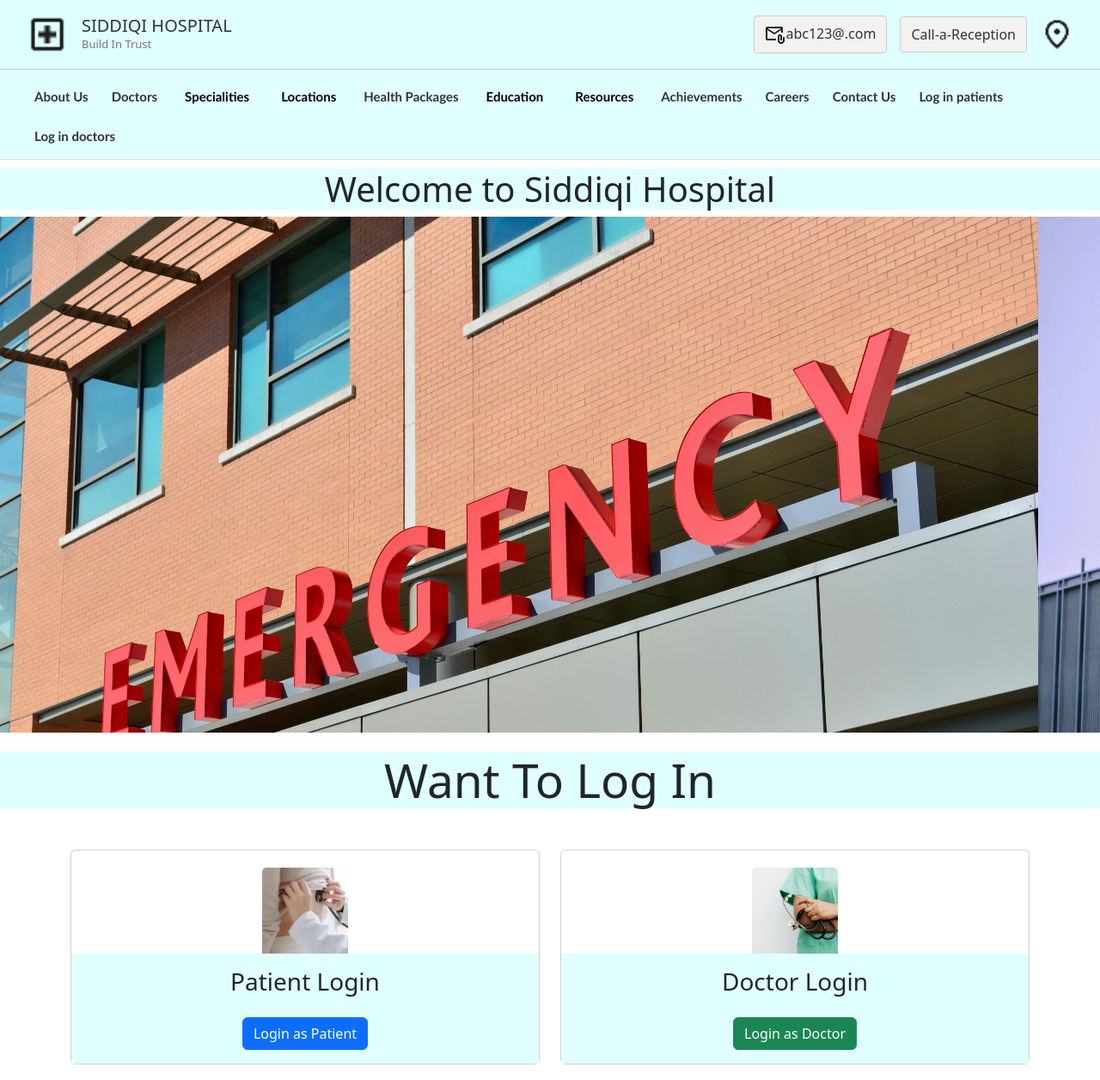
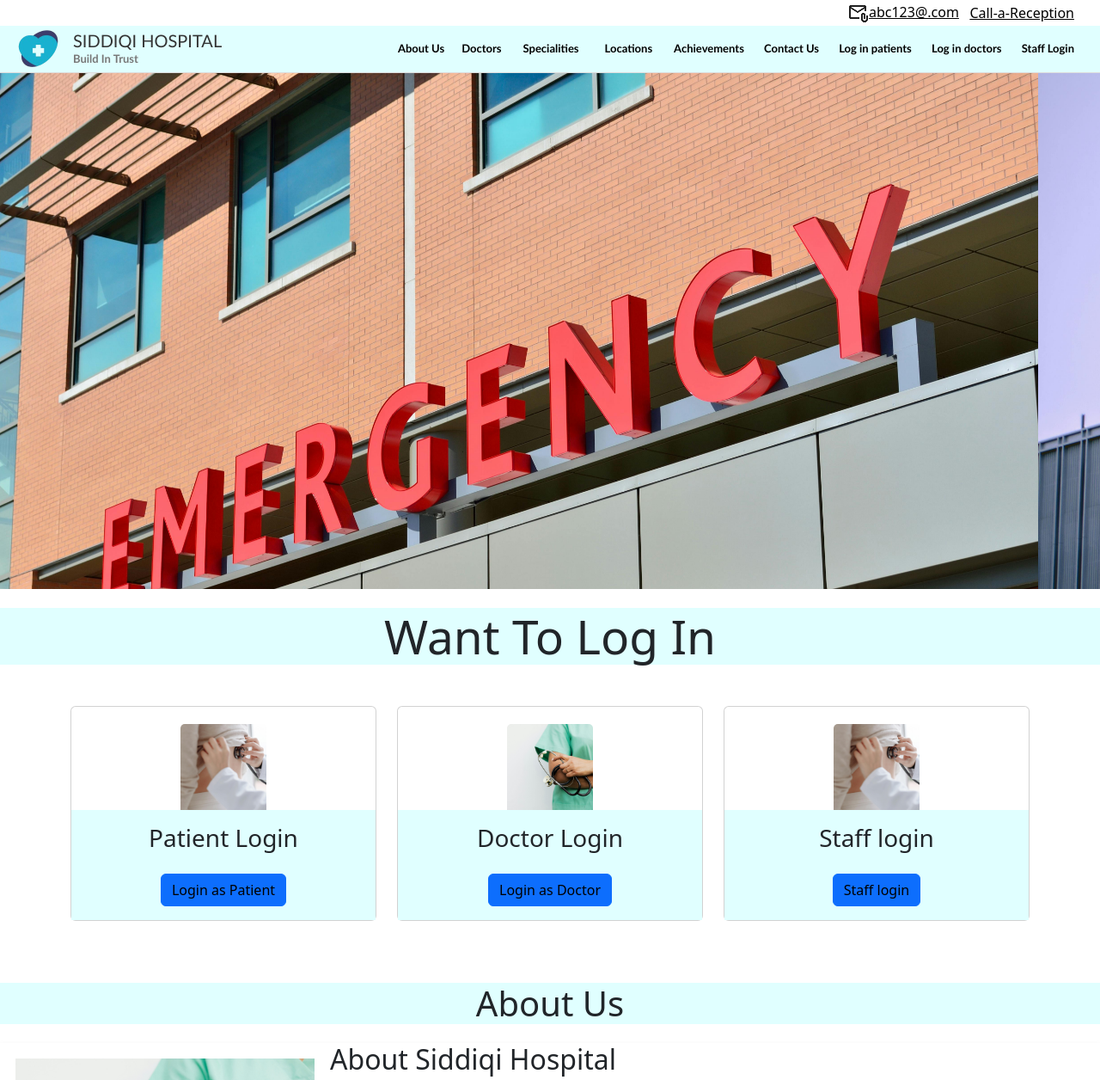
Before and after one commit to MOHDRASHID0/major_project, a plain HTML site: page index.html in a window 1280 px wide. Shown: the top 1256 px of the page at 86% size. Drawn offline with nearby package versions, Linux system fonts and the light colour scheme.

Commit message:
full done

```diff
--- a/css/index.css
+++ b/css/index.css
@@ -10,15 +10,11 @@ body {
 
 header {
     display: flex;
-    justify-content: space-between;
-    align-items: center;
+    justify-content: flex-end;
     padding: 15px 30px;
-    /* background-color: #fff;
-     */
-    background-color: lightcyan;
-
-    border-bottom: 1px solid #ccc;
-
+    height: 14px;
+    background-color: white;
+    text-decoration: none !important;
 }
 
 .logo-container {
@@ -45,40 +41,34 @@ header {
 
 .contact-buttons {
     display: flex;
-    gap: 15px;
+    justify-content: flex-end;
     align-items: center;
-}
-
-.contact-buttons a,
-.contact-buttons button {
-    padding: 8px 12px;
-    border-radius: 4px;
-    text-decoration: none;
-    background-color: #f2f2f2;
-    color: #333;
-    border: 1px solid #ccc;
-}
-
-.contact-buttons a:hover,
-.contact-buttons button:hover {
-    background-color: #e0e0e0;
+    background-color: black;
+    text-decoration: none !important;
 }
 
 nav {
     display: flex;
     flex-wrap: wrap;
     align-items: center;
-    padding: 10px 30px;
+    padding: 2px 20px;
     background-color: lightcyan;
     /* background-color: #fafafa; */
-    font-size: 15px;
+    font-size: 13px;
     font-weight: bold;
     font-family: 'Trebuchet MS', 'Lucida Sans Unicode', 'Lucida Grande', 'Lucida Sans', Arial, sans-serif;
-    gap: 7px;
+    gap: 5px;
     border-bottom: 1px solid #ddd;
     position: relative;
     z-index: 10;
-    margin-bottom: 10px;
+
+
+}
+
+.item {
+    display: flex;
+    align-items: center;
+    margin-left: auto;
 }
 
 h1 {
@@ -128,7 +118,6 @@ nav a:hover {
     display: block;
     text-decoration: none;
     color: #333;
-    /* border-bottom: 1px solid #eee; */
 }
 
 .dropdown-content a:hover {
@@ -573,3 +562,9 @@ p {
         height: 80px;
     }
 }
+
+a,
+a:visited,
+a:active {
+    color: black !important;
+}
--- a/index.html
+++ b/index.html
@@ -17,22 +17,24 @@
 <body>
 
     <header>
+        <div class="contact-buttons">
+            <a href="#"><img src="./assests/4.png" alt="" 21>abc123@.com</a>&nbsp;&nbsp;&nbsp;
+            <a href="#">Call-a-Reception</a>
+            <!-- <img src="./assests/3.png" alt="Great Place To Work" style="height: 40px;"> -->
+        </div>
+    </header>
+    <nav>
         <div class="logo-container">
-            <img src="./assests/2.png" alt="">
+            <img src="./assests/logo.png" alt="">
             <div class="logo-text">
                 <h1>SIDDIQI HOSPITAL </h1>
                 <p>Build In Trust</p>
             </div>
         </div>
-        <div class="contact-buttons">
-            <a href="Email:abc123@.com"><img src="./assests/4.png" alt="">abc123@.com</a>
-            <a href="#">Call-a-Reception</a>
-            <img src="./assests/3.png" alt="Great Place To Work" style="height: 40px;">
-        </div>
-    </header>
+        <div class="item">
+            <a href="#about-us">About Us</a>
 
-    <nav>
-        <a href="#about-us">About Us</a>
+
             <a href="#doctors">Doctors</a>
             <div class="dropdown ">
                 <div class="dropdown-button" id="services">Specialities</div>
@@ -64,30 +66,16 @@
                     <a href="#">DELHI</a>
                 </div>
             </div>
-        <a href="#">Health Packages</a>
-        <div class="dropdown ">
-            <div class="dropdown-button">Education</div>
-            <div class="dropdown-content">
-                <a href="#">Academic</a>
-                <a href="#">Nursing</a>
-            </div>
-        </div>
-        <div class="dropdown ">
-            <div class="dropdown-button">Resources</div>
-            <div class="dropdown-content">
-                <a href="#">Blog</a>
-                <a href="#">Media</a>
-                <a href="#">News</a>
-            </div>
-        </div>
+            <div>
                 <a href="#achievements">Achievements</a>
-        <a href="#">Careers</a>
                 <a href="#">Contact Us</a>
                 <a href="#patient-login">Log in patients</a>
                 <a href="#doctor-login">Log in doctors</a>
+                <a href="#">Staff Login</a>
             </div>
+        </div>
+
     </nav>
-    <h1>Welcome to Siddiqi Hospital</h1>
     <div id="carouselExampleSlidesOnly" class="carousel slide" data-bs-ride="carousel">
         <div class="carousel-inner">
             <div class="carousel-item active">
@@ -113,7 +101,7 @@
     <h1 class="b">Want To Log In</h1>
     <div class="container my-5">
         <div class="row">
-            <div class="col-md-6 mb-4">
+            <div class="col-md-4 mb-4">
                 <div class="card text-center">
                     <img src="./assests/pexels-thirdman-5327586.jpg" class="card-img-top mx-auto" alt="Patient"
                         style="width:100px; height: 100px; object-fit:cover; margin-top:20px;">
@@ -123,13 +111,23 @@
                     </div>
                 </div>
             </div>
-            <div class="col-md-6 mb-4">
+            <div class="col-md-4 mb-4">
                 <div class="card text-center">
                     <img src="./assests/pexels-karolina-grabowska-5206940.jpg" class="card-img-top mx-auto" alt="Doctor"
                         style="width:100px; height:100px; object-fit:cover; margin-top:20px;">
                     <div class="card-body">
                         <h3 class="card-title">Doctor Login</h3>
-                        <a href="#" class="btn btn-success mt-3" id="doctor-login">Login as Doctor</a>
+                        <a href="#" class="btn btn-primary mt-3" id="doctor-login">Login as Doctor</a>
+                    </div>
+                </div>
+            </div>
+            <div class="col-md-4 mb-4">
+                <div class="card text-center">
+                    <img src="./assests/pexels-thirdman-5327586.jpg" class="card-img-top mx-auto" alt="Staff"
+                        style="width:100px; height: 100px; object-fit:cover; margin-top:20px;">
+                    <div class="card-body">
+                        <h3 class="card-title">Staff login</h3>
+                        <a href="#" class="btn btn-primary mt-3" id="Staff login">Staff login</a>
                     </div>
                 </div>
             </div>
@@ -438,13 +436,13 @@
         <h1>Our Location</h1>
         <iframe
             src="https://www.google.com/maps/embed?pb=!1m18!1m12!1m3!1d228624.56186584866!2d80.17323099546451!3d26.447386203387364!2m3!1f0!2f0!3f0!3m2!1i1024!2i768!4f13.1!3m3!1m2!1s0x399c4770b127c46f%3A0x1778302a9fbe7b41!2sKanpur%2C%20Uttar%20Pradesh!5e0!3m2!1sen!2sin!4v1753822286496!5m2!1sen!2sin"
-            width="600" height="450" style="border:0;" allowfullscreen="" loading="lazy"
+            width="100%" height="450" style="border:0;" allowfullscreen="" loading="lazy"
             referrerpolicy="no-referrer-when-downgrade"></iframe>
     </div>
     <footer class="footer-section">
         <div class="footer-content container">
             <div class="footer-logo">
-                <img src="./assests/2.png" alt="Hospital Logo" class="footer-logo-img">
+                <img src="./assests/logo.png" alt="Hospital Logo" class="footer-logo-img">
             </div>
             <div class="footer-links">
                 <a href="#">About us</a>
```
Also changed, not shown: assests/logo.png (added). Lines whose indentation alone changed are shown as unchanged.
